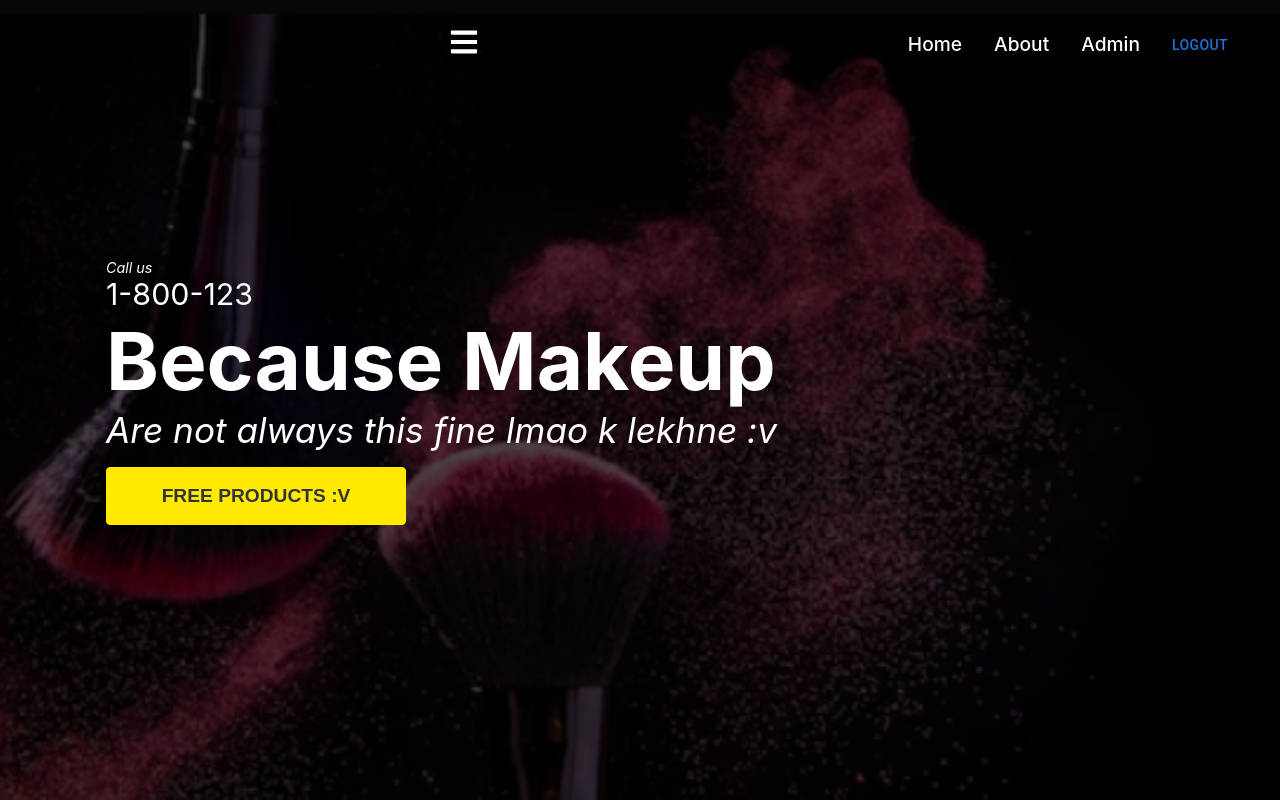
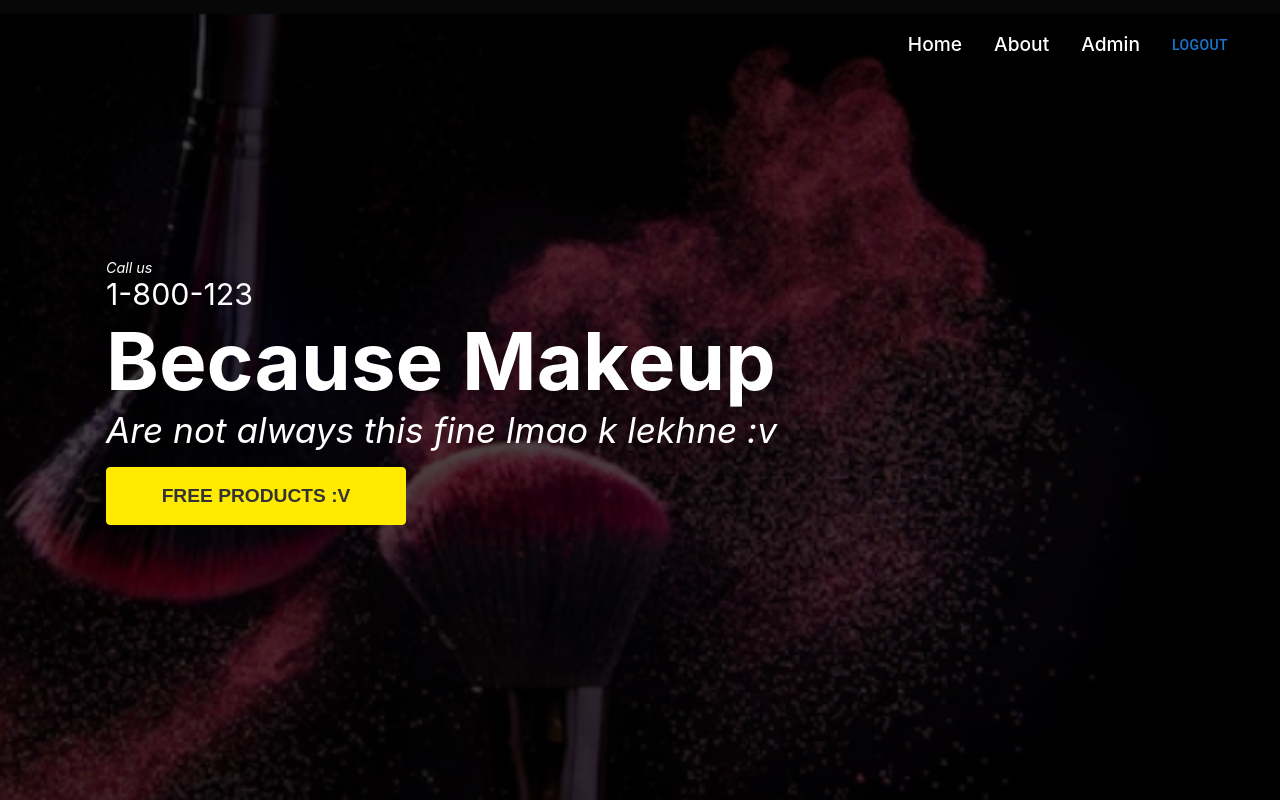
Before and after one commit to Rajan66/Glam, a React (Create React App) app in the folder client/: page / in a window 1280 px wide. Shown: the top 800 px of the page. Built offline with nearby package versions, Linux system fonts and the light colour scheme; no server answers.

Commit message:
Hamburger removed in the web version

```diff
--- a/client/src/components/Navbar/styles.css
+++ b/client/src/components/Navbar/styles.css
@@ -42,7 +42,7 @@
 }
 
 .ham{
-    display: block;
+    display: none;
 }
 /*
 
@@ -73,7 +73,7 @@
     .header .navbar {
         max-width: 100%;
     }
-    .hamburger {
+    .ham {
         display: block;
     }
     .nav-menu {
```
